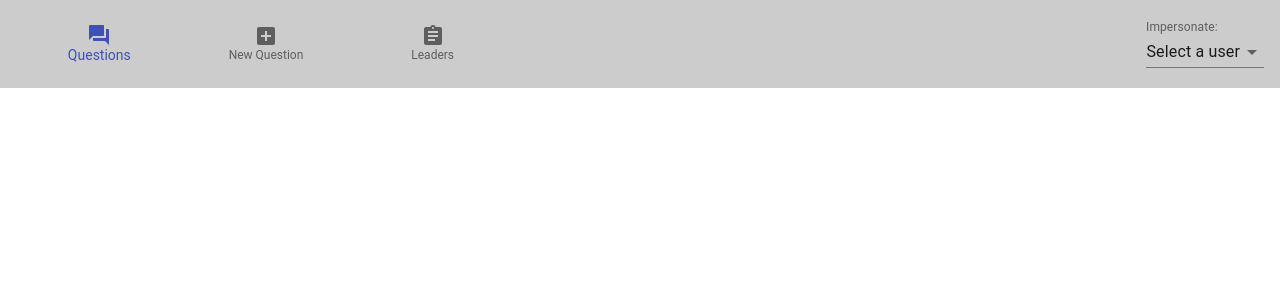
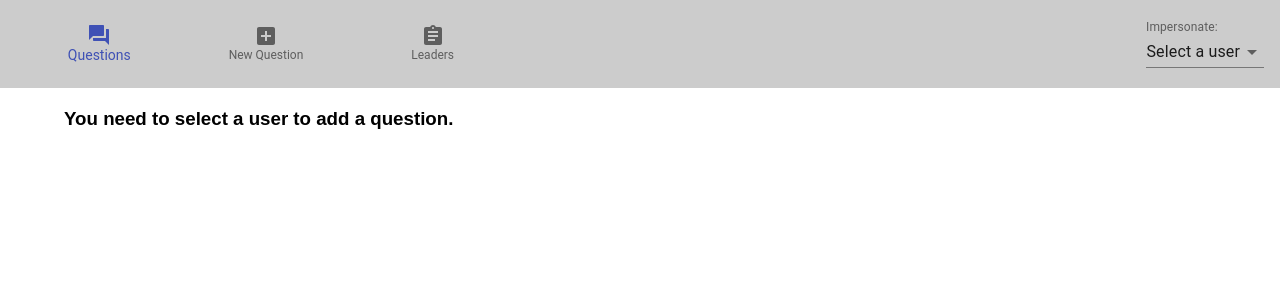
Before and after one commit to jomendez/would-you-rather, a React (Create React App) app: page /add in a window 1280 px wide. Shown: the top 300 px of the page. Built offline with nearby package versions, Linux system fonts and the light colour scheme.

Commit message:
The form is available at/add.

```diff
--- a/src/App.js
+++ b/src/App.js
@@ -94,7 +94,7 @@ export class App extends Component {
               <DetailQuestion match={match} userDictionary={userDictionary} />
             )}
             />
-            <Route exact path="/new" render={() => (
+            <Route exact path="/add" render={() => (
               <NewQuestion />
             )}
             />
--- a/src/components/Navbar.js
+++ b/src/components/Navbar.js
@@ -81,7 +81,7 @@ export default function Navbar(props) {
                         to="/" />
                     <BottomNavigationAction label="New Question" icon={<AddBoxIcon />}
                         component={Link}
-                        to="/new" />
+                        to="/add" />
                     <BottomNavigationAction label="Leaders" icon={<AssignmentIcon />}
                         component={Link}
                         to="/leaderboard" />
```
